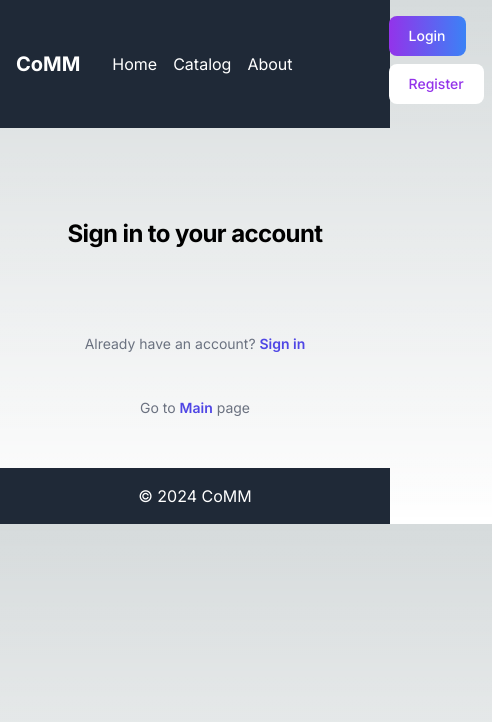
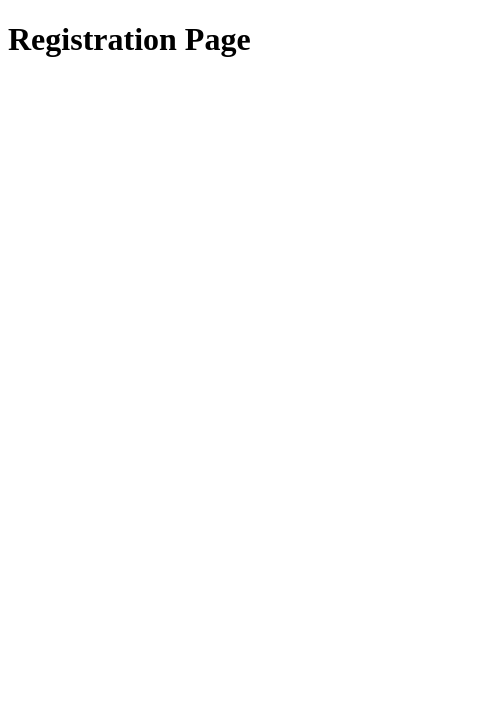
Before and after one commit to annatvali/ecommerce-app, a Next.js app: page /registration in a window 390 px wide. Shown: the top 722 px of the page, 492 px wide, since content can reach past the window. Built offline with nearby package versions, Linux system fonts and the light colour scheme.

Commit message:
Revert "feat: integrate login with commercetools, add auth check"
This reverts commit 798126b0213b06e4565e0ecb3fe7104193a022f1.

```diff
--- a/app/catalog/page.tsx
+++ /dev/null
@@ -1,13 +0,0 @@
-const Catalog = () => {
-  return (
-    <main>
-      <div className="sm:mx-auto sm:w-full sm:max-w-sm">
-        <h1 className="mt-10 text-center text-3xl font-bold leading-9 tracking-tight text-white-900">
-          Catalog content
-        </h1>
-      </div>
-    </main>
-  );
-};
-
-export default Catalog;
--- a/app/components/Button.tsx
+++ b/app/components/Button.tsx
@@ -5,19 +5,16 @@ interface ButtonProps {
   text: string;
   colorClass: string;
   textColor?: string;
-  onClick?: () => void;
 }
 
 const Button: FC<ButtonProps> = ({
   text,
   colorClass,
   textColor = 'text-white',
-  onClick,
 }) => {
   return (
     <button
       type="button"
-      onClick={onClick}
       className={`${textColor} bg-gradient-to-r ${colorClass} hover:bg-gradient-to-br focus:ring-4 focus:outline-none focus:ring-blue-300 dark:focus:ring-blue-800 font-medium rounded-lg text-sm px-5 py-2.5 text-center me-2 mb-2`}
     >
       {text}
--- a/app/components/Navigation.tsx
+++ b/app/components/Navigation.tsx
@@ -1,94 +1,40 @@
-'use client';
-
 import Link from 'next/link';
-import { useRouter } from 'next/navigation';
 import Button from './Button';
-import { isAuth } from '@/lib/isAuth';
-import { useAuth } from '@/lib/AuthContext';
-import { useEffect } from 'react';
 
 const Navigation = (): JSX.Element => {
-  const router = useRouter();
-  const { isAuthenticated, login, logout } = useAuth();
-
-  const handleLoginClick = async () => {
-    try {
-      const authStatus = await isAuth();
-      if (authStatus) {
-        login();
-        router.push('/catalog');
-      } else {
-        router.push('/login');
-      }
-    } catch (error) {
-      console.error('Error during auth check:', error);
-      router.push('/login');
-    }
-  };
-
-  const handleRegisterClick = async () => {
-    try {
-      const authStatus = await isAuth();
-      if (authStatus) {
-        login();
-        router.push('/catalog');
-      } else {
-        router.push('/registration');
-      }
-    } catch (error) {
-      console.error('Error during auth check:', error);
-      router.push('/registration');
-    }
-  };
-
-  const handleLogoutClick = () => {
-    logout();
-    router.push('/');
-  };
-
-  useEffect(() => {}, [isAuthenticated]);
-
   return (
     <nav className="flex items-center gap-24">
       <ul className="flex space-x-4">
         <li>
-          <Link href="/" className="hover:underline">
+          <a href="/" className="hover:underline">
             Home
-          </Link>
+          </a>
         </li>
         <li>
-          <Link href="/catalog" className="hover:underline">
-            Catalog
-          </Link>
+          <a href="/about" className="hover:underline">
+            About
+          </a>
         </li>
         <li>
-          <Link href="/about" className="hover:underline">
-            About
-          </Link>
+          <a href="/contact" className="hover:underline">
+            Contact
+          </a>
         </li>
       </ul>
       <div>
-        {isAuthenticated ? (
-          <Button
-            text="Logout"
-            colorClass="from-red-600 to-red-500 hover:bg-gradient-to-bl"
-            onClick={handleLogoutClick}
-          />
-        ) : (
-          <>
+        <Link href="/login/">
           <Button
             text="Login"
             colorClass="from-purple-600 to-blue-500 hover:bg-gradient-to-bl"
-              onClick={handleLoginClick}
           />
+        </Link>
+        <Link href="/registration">
           <Button
             text="Register"
             colorClass="bg-white hover:bg-gray-100"
             textColor="text-purple-600"
-              onClick={handleRegisterClick}
           />
-          </>
-        )}
+        </Link>
       </div>
     </nav>
   );
--- a/app/layout.tsx
+++ b/app/layout.tsx
@@ -3,7 +3,6 @@ import { Inter } from 'next/font/google';
 import './globals.css';
 import Header from './layout/Header';
 import Footer from './layout/Footer';
-import { AuthProvider } from '@/lib/AuthContext';
 
 const inter = Inter({ subsets: ['latin'] });
 
@@ -20,11 +19,9 @@ export default function RootLayout({
   return (
     <html lang="en">
       <body className={inter.className}>
-        <AuthProvider>
-          <Header />
-          <main>{children}</main>
-          <Footer />
-        </AuthProvider>
+        <Header />
+        <main>{children}</main>
+        <Footer />
       </body>
     </html>
   );
--- a/app/login/login.tsx
+++ b/app/login/login.tsx
@@ -1,30 +1,6 @@
 export async function login(email: string, password: string) {
-  const projectKey = process.env.NEXT_PUBLIC_CTP_PROJECT_KEY;
-  const clientId = process.env.NEXT_PUBLIC_CTP_CLIENT_ID;
-  const clientSecret = process.env.NEXT_PUBLIC_CTP_CLIENT_SECRET;
-  const authUrl = process.env.NEXT_PUBLIC_CTP_AUTH_URL;
-
-  const url = `${authUrl}/oauth/${projectKey}/customers/token`;
-  const response = await fetch(url, {
-    method: 'POST',
-    headers: {
-      'Content-Type': 'application/x-www-form-urlencoded',
-      Authorization: 'Basic ' + btoa(`${clientId}:${clientSecret}`),
-    },
-    body: new URLSearchParams({
-      grant_type: 'password',
-      username: email,
-      password: password,
-    }).toString(),
-  });
-
-  if (!response.ok) {
-    throw new Error('Invalid email or password!');
-  }
-
-  const data = await response.json();
-  alert('Logged in successfully');
-  console.log('token is', data.access_token);
-  localStorage.setItem('access_token', data.access_token);
-  return data.access_token;
+  // const loggedIn = true;
+  console.log('Logged in successfully');
+  console.log('email', email);
+  console.log('password', password);
 }
--- a/app/login/page.tsx
+++ b/app/login/page.tsx
@@ -4,57 +4,19 @@ import Link from 'next/link';
 import { useRouter } from 'next/navigation';
 import { useState } from 'react';
 import { login } from './login';
-import { isAuth } from '@/lib/isAuth';
-import Navigation from '../components/Navigation';
 
 const Login = () => {
   const [email, setEmail] = useState('');
   const [password, setPassword] = useState('');
   const [error, setError] = useState('');
-  const [emailError, setEmailError] = useState('');
-  const [passwordError, setPasswordError] = useState('');
   const router = useRouter();
-
-  const validateEmail = (email: string) => {
-    const emailRegex = /^[^\s@]+@[^\s@]+\.[^\s@]+$/;
-    return emailRegex.test(email);
-  };
-
-  const validatePassword = (password: string) => {
-    const passwordRegex =
-      /^(?=.*[a-z])(?=.*[A-Z])(?=.*\d)(?=.*[!@#$%^&*()_+\-=[\]{}|;:'",.<>?])[a-zA-Z\d!@#$%^&*()_+\-=[\]{}|;:'",.<>?]{8,}$/;
-    return passwordRegex.test(password);
-  };
 
   const handleSubmit = async (e: React.FormEvent) => {
     e.preventDefault();
-    setError('');
-    setEmailError('');
-    setPasswordError('');
-
-    let valid = true;
-
-    if (!validateEmail(email)) {
-      setEmailError('Invalid email address');
-      valid = false;
-    }
-
-    if (!validatePassword(password)) {
-      setPasswordError(
-        'Password must contain at least 8 characters, one uppercase letter, one lowercase letter, and one number',
-      );
-      valid = false;
-    }
-
-    if (!valid) {
-      return;
-    }
 
     try {
       await login(email, password);
-      isAuth();
-      Navigation;
-      router.push('/catalog');
+      router.push('/');
     } catch (err) {
       if (err instanceof Error) {
         setError(err.message);
@@ -93,7 +55,6 @@ const Login = () => {
                   onChange={(e) => setEmail(e.target.value)}
                   className="block w-full rounded-md border-0 py-1.5 text-gray-900 shadow-sm ring-1 ring-inset ring-gray-300 placeholder:text-gray-400 focus:ring-2 focus:ring-inset focus:ring-indigo-600 focus:outline-none sm:text-sm sm:leading-6"
                 />
-                {emailError && <p className="text-red-500">{emailError}</p>}
               </div>
             </div>
 
@@ -117,9 +78,6 @@ const Login = () => {
                   onChange={(e) => setPassword(e.target.value)}
                   className="block w-full rounded-md border-0 py-1.5 text-gray-900 shadow-sm ring-1 ring-inset ring-gray-300 placeholder:text-gray-400 focus:ring-2 focus:ring-inset focus:ring-indigo-600 focus:outline-none sm:text-sm sm:leading-6"
                 />
-                {passwordError && (
-                  <p className="text-red-500">{passwordError}</p>
-                )}
               </div>
             </div>
 
--- a/app/registration/page.tsx
+++ /dev/null
@@ -1,40 +0,0 @@
-import Link from 'next/link';
-
-const Registration = () => {
-  return (
-    <main>
-      <div className="flex min-h-full flex-1 flex-col justify-center px-6 py-12 lg:px-8">
-        <div className="sm:mx-auto sm:w-full sm:max-w-sm">
-          <h2 className="mt-10 text-center text-2xl font-bold leading-9 tracking-tight text-white-900">
-            Sign in to your account
-          </h2>
-        </div>
-
-        <div className="mt-10 sm:mx-auto sm:w-full sm:max-w-sm">
-          <p className="mt-10 text-center text-sm text-gray-500">
-            Already have an account?{' '}
-            <Link
-              href="/login"
-              className="font-semibold leading-6 text-indigo-600 hover:text-indigo-500"
-            >
-              Sign in
-            </Link>
-          </p>
-
-          <p className="mt-10 text-center text-sm text-gray-500">
-            Go to{' '}
-            <Link
-              href="/"
-              className="font-semibold leading-6 text-indigo-600 hover:text-indigo-500"
-            >
-              Main
-            </Link>{' '}
-            page
-          </p>
-        </div>
-      </div>
-    </main>
-  );
-};
-
-export default Registration;
--- a/lib/AuthContext.tsx
+++ /dev/null
@@ -1,51 +0,0 @@
-'use client';
-
-import {
-  createContext,
-  useContext,
-  useState,
-  ReactNode,
-  useEffect,
-} from 'react';
-
-interface AuthContextType {
-  isAuthenticated: boolean;
-  login: () => void;
-  logout: () => void;
-}
-
-const AuthContext = createContext<AuthContextType | undefined>(undefined);
-
-export const AuthProvider = ({ children }: { children: ReactNode }) => {
-  const [isAuthenticated, setIsAuthenticated] = useState(false);
-
-  useEffect(() => {
-    const token = localStorage.getItem('access_token');
-    if (token) {
-      setIsAuthenticated(true);
-    }
-  }, []);
-
-  const login = () => {
-    setIsAuthenticated(true);
-  };
-
-  const logout = () => {
-    localStorage.removeItem('access_token');
-    setIsAuthenticated(false);
-  };
-
-  return (
-    <AuthContext.Provider value={{ isAuthenticated, login, logout }}>
-      {children}
-    </AuthContext.Provider>
-  );
-};
-
-export const useAuth = () => {
-  const context = useContext(AuthContext);
-  if (!context) {
-    throw new Error('useAuth must be used within an AuthProvider');
-  }
-  return context;
-};
--- a/lib/isAuth.tsx
+++ /dev/null
@@ -1,37 +0,0 @@
-const clientId = process.env.NEXT_PUBLIC_CTP_CLIENT_ID;
-const clientSecret = process.env.NEXT_PUBLIC_CTP_CLIENT_SECRET;
-const authUrl = process.env.NEXT_PUBLIC_CTP_AUTH_URL;
-const url = `${authUrl}/oauth/introspect`;
-
-export async function isAuth() {
-  const token = localStorage.getItem('access_token');
-
-  if (!token) {
-    console.error('No access token found');
-    return false;
-  }
-
-  try {
-    const response = await fetch(url, {
-      method: 'POST',
-      headers: {
-        'Content-Type': 'application/x-www-form-urlencoded',
-        Authorization: 'Basic ' + btoa(`${clientId}:${clientSecret}`),
-      },
-      body: new URLSearchParams({
-        token: token,
-      }).toString(),
-    });
-
-    if (!response.ok) {
-      throw new Error('Failed to fetch token introspection');
-    }
-
-    const data = await response.json();
-    console.log('Token active:', data.active);
-    return data.active;
-  } catch (error) {
-    console.error('Error during token introspection:', error);
-    return false;
-  }
-}
--- /dev/null
+++ b/pages/registration/index.tsx
@@ -0,0 +1,9 @@
+const Registration = () => {
+  return (
+    <main>
+      <h1>Registration Page</h1>
+    </main>
+  );
+};
+
+export default Registration;
```
Also changed, not shown: 1 other file (tests, documents, lock files or other folders). Lines whose indentation alone changed are shown as unchanged.
